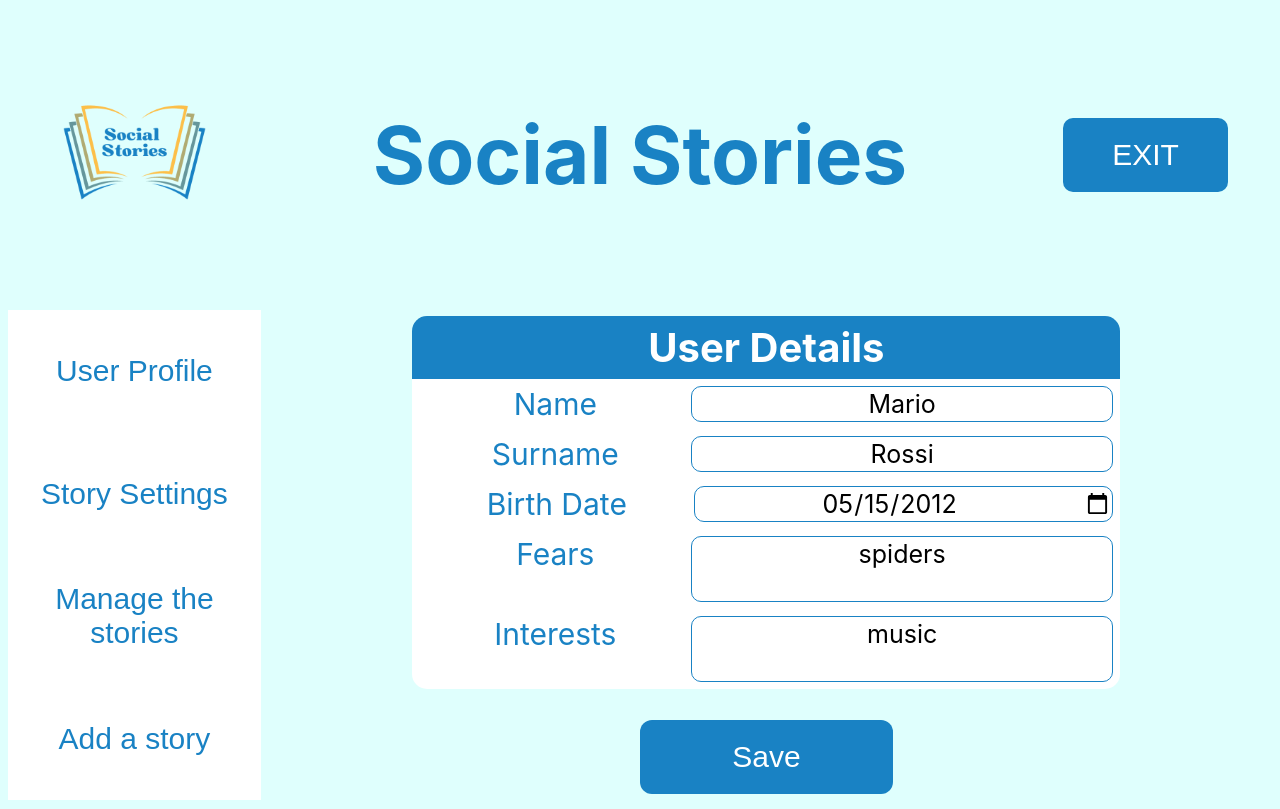
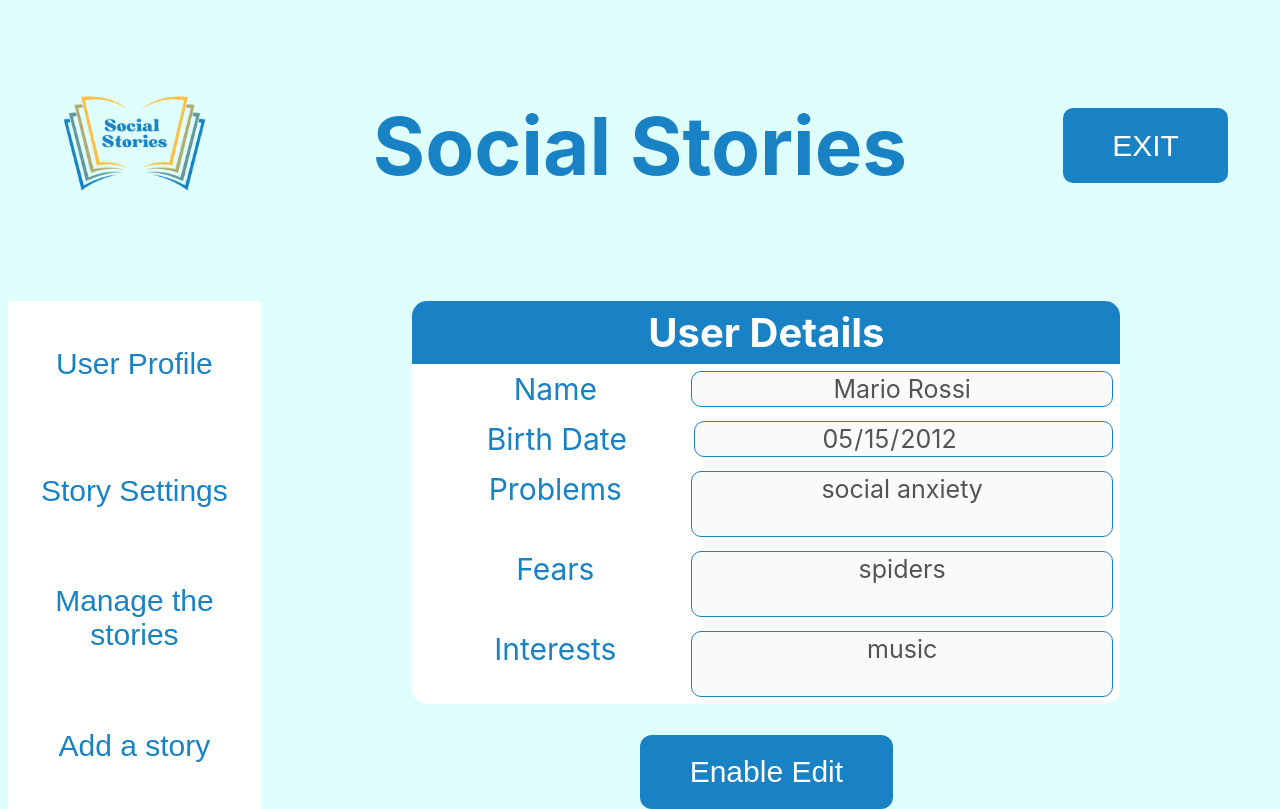
Before and after one commit to lele1001/AUI-SocialStories, a React (Vite) app: page /user-profile in a window 1280 px wide. Built offline with nearby package versions, Linux system fonts and the light colour scheme.

Commit message:
added chatGPT prompt

```diff
--- a/src/client/_root/pages/UserProfile.tsx
+++ b/src/client/_root/pages/UserProfile.tsx
@@ -3,10 +3,11 @@ import SideBar from "@/client/components/shared/SideBar";
 import { useEffect, useState } from "react";
 
 const UserProfile = () => {
+    const [editMode, setEditMode] = useState(false);
     const [user, setUser] = useState({
         name: "",
-        surname: "",
         birthDate: "",
+        problems: "",
         fears: "",
         interests: "",
     });
@@ -18,13 +19,17 @@ const UserProfile = () => {
         });
     };
 
+    const toggleEditMode = () => {
+        setEditMode((prevEditMode) => !prevEditMode);
+    };
+
     async function handleSubmit(e: any) {
         e.preventDefault();
 
         if (
             !user.name ||
-            !user.surname ||
             !user.birthDate ||
+            !user.problems ||
             !user.fears ||
             !user.interests
         ) {
@@ -44,6 +49,7 @@ const UserProfile = () => {
             if (response.ok) {
                 console.log('User information saved successfully');
                 alert("User information saved successfully");
+                setEditMode(false);
             } else {
                 console.error('Failed to save user information');
             }
@@ -77,17 +83,7 @@ const UserProfile = () => {
                             placeholder="Name"
                             value={user.name}
                             onChange={handleInputChange}
-                        />
-                    </div>
-                    <div className='sett-row'>
-                        <label className='sett-col'>Surname</label>
-                        <input
-                            className="user-col"
-                            type='text'
-                            name='surname'
-                            placeholder="Surname"
-                            value={user.surname}
-                            onChange={handleInputChange}
+                            disabled={!editMode}
                         />
                     </div>
                     <div className='sett-row'>
@@ -98,6 +94,18 @@ const UserProfile = () => {
                             name='birthDate'
                             value={user.birthDate}
                             onChange={handleInputChange}
+                            disabled={!editMode}
+                        />
+                    </div>
+                    <div className='sett-row'>
+                        <label className='sett-col'>Problems</label>
+                        <textarea
+                            className="user-col"
+                            name='problems'
+                            placeholder="anxiety, depression, etc."
+                            value={user.problems}
+                            onChange={handleInputChange}
+                            disabled={!editMode}
                         />
                     </div>
                     <div className='sett-row'>
@@ -105,9 +113,10 @@ const UserProfile = () => {
                         <textarea
                             className="user-col"
                             name='fears'
-                            placeholder="Fears"
+                            placeholder="spiders, heights, etc."
                             value={user.fears}
                             onChange={handleInputChange}
+                            disabled={!editMode}
                         />
                     </div>
                     <div className='sett-row'>
@@ -115,14 +124,24 @@ const UserProfile = () => {
                         <textarea
                             className="user-col"
                             name='interests'
-                            placeholder="Interests"
+                            placeholder="music, sports, etc."
                             value={user.interests}
                             onChange={handleInputChange}
+                            disabled={!editMode}
                         />
                     </div>
                 </div>
 
-                <Button className="save-button" type="submit">Save</Button>
+                <div style={{gap: 20, display: "flex", width: "100%", justifyContent: "center"}}>
+                    <Button className="save-button" onClick={toggleEditMode}>
+                        {editMode ? 'Cancel' : 'Enable Edit'}
+                    </Button>
+                    {editMode && (
+                        <Button className="save-button" type="submit">
+                            Save
+                        </Button>
+                    )}
+                </div>
             </form>
         </section>
     );
--- a/src/client/_root/pages/UserSettings.tsx
+++ b/src/client/_root/pages/UserSettings.tsx
@@ -3,10 +3,11 @@ import { Button } from '@/client/components/ui/button';
 import { useState, useEffect } from 'react';
 
 const UserSettings = () => {
+    const [editMode, setEditMode] = useState(false);
     const [userSettings, setUserSettings] = useState({
-        Text: '',
-        Images: '',
-        Speech: '',
+        text: '',
+        img: '',
+        speech: '',
     });
 
     const handleInputChange = (e: any) => {
@@ -14,6 +15,10 @@ const UserSettings = () => {
             ...userSettings,
             [e.target.name]: e.target.value,
         });
+    };
+
+    const toggleEditMode = () => {
+        setEditMode((prevEditMode) => !prevEditMode);
     };
 
     async function handleSubmit(e: any) {
@@ -31,6 +36,7 @@ const UserSettings = () => {
             if (response.ok) {
                 console.log('User settings saved successfully');
                 alert('User settings saved successfully');
+                setEditMode(false);
             } else {
                 console.error('Failed to save user settings');
             }
@@ -58,48 +64,55 @@ const UserSettings = () => {
                     <div className='sett-title'>Story Settings</div>
                     <div className='sett-row'>
                         <label className='sett-col'>Text</label>
+                        {editMode &&
                             <div className='sett-col'>
                             <input
                                 type='radio'
                                 name='text'
                                 value='YES'
                                 onChange={handleInputChange}
-                                defaultChecked={userSettings.Text == 'YES'}
                             />YES
                             </div>
+                       }
+                       {editMode &&
                             <div className='sett-col'>
                                 <input
                                     type='radio'
                                     name='text'
                                     value='NO'
                                     onChange={handleInputChange}
-                                defaultChecked={userSettings.Text == 'NO'}
                                 />NO
                             </div>
+                       }
+                       {!editMode && <label className='user-col'>{userSettings.text}</label>}
                     </div>
                     <div className='sett-row'>
                         <label className='sett-col'>Images</label>
+                        {editMode &&
                             <div className='sett-col'>
                                 <input
                                     type='radio'
                                     name='img'
                                     value='YES'
                                     onChange={handleInputChange}
-                                defaultChecked={userSettings.Images == 'YES'}
                                 />YES
                             </div>
+                        }
+                        {editMode &&
                             <div className='sett-col'>
                                 <input
                                     type='radio'
                                     name='img'
                                     value='NO'
                                     onChange={handleInputChange}
-                                defaultChecked={userSettings.Images == 'NO'}
                                 />NO
                             </div>
+                        }
+                        {!editMode && <label className='user-col'>{userSettings.img}</label>}
                     </div>
                     <div className='sett-row'>
                         <label className='sett-col'>Speech</label>
+                        {editMode &&
                             <div className='sett-col'>
                                 <input
                                     type='radio'
@@ -107,9 +120,10 @@ const UserSettings = () => {
                                     value='YES'
                                     disabled={true}
                                     onChange={handleInputChange}
-                                defaultChecked={userSettings.Speech == 'YES'}
                                 />YES
                             </div>
+                        }
+                        {editMode &&
                             <div className='sett-col'>
                                 <input
                                     type='radio'
@@ -117,13 +131,23 @@ const UserSettings = () => {
                                     value='NO'
                                     disabled={true}
                                     onChange={handleInputChange}
-                                defaultChecked={userSettings.Speech == 'NO'}
                                 />NO
                             </div>
+                        }
+                        {!editMode && <label className='user-col'>{userSettings.speech}</label>}
                     </div>
                 </div>
 
-                <Button className="save-button" type="submit">Save</Button>
+                <div style={{ gap: 20, display: "flex", width: "100%", justifyContent: "center" }}>
+                    <Button className="save-button" onClick={toggleEditMode}>
+                        {editMode ? 'Cancel' : 'Enable Edit'}
+                    </Button>
+                    {editMode && (
+                        <Button className="save-button" type="submit">
+                            Save
+                        </Button>
+                    )}
+                </div>
             </form>
         </section>
     );
--- a/src/client/_root/pages/UserStories.tsx
+++ b/src/client/_root/pages/UserStories.tsx
@@ -56,7 +56,7 @@ const UserStories = () => {
         <table className="sett-table">
           <thead>
             <tr>
-              <th className="sett-title" colSpan={3}>Your Stories</th>
+              <th className="sett-title" colSpan={2}>Your Stories</th>
             </tr>
           </thead>
           <tbody>
--- a/src/server/initial_prompt.json
+++ b/src/server/initial_prompt.json
@@ -1,11 +1,11 @@
 {
 	"first": {
 		"role": "user",
-		"content": "I want you to generate an appropriate social story, that should teach something based on age and scenario. I will give you the profile of the person that reads the story and the scenario, and I want you to generate the story when I type “START”. Here are the rules:\n 1. I want to generate images for our story with DALL.E so along the story you should give me indicated image descriptions that need to be fed to DALL.E to get the images of our story. I will give you rules for DALL.E in next prompt.\n 2. Each text part must contain more than 25 but less than 70 words.\n 3. The format of the whole story should be similar to example below:\n Image 1: [prompt for image 1] in Toy Story style \n Part 1: [part of story related to image 1]. \n Use this format for next images and parts and replace the brackets with appropriate text (the “in Toy Story style” will remain the same in all images)\n 4.You will give the whole story (multiple images and parts, minumum 3, maximum 5) to me in one prompt after I type “START”"
+		"content": "I want you to generate an appropriate social story based on age and scenario. I will give you a character profile, scenario, lesson, likes and dislikes. I want you to generate the story when I type “START”. Here are the rules: \n 1. I want to generate images for our story with DALL.E so along the story you should give me indicated image descriptions that need to be fed to DALL.E to get the images of our story. I will give you rules for DALL.E in next prompt.\n 2. Each text part must contain 25 to 70 words and the overall story must be between 2 to 5 parts.\n 3. The format of the whole story should be similar to example below:\n Image 1: [prompt for image 1] in simplified Toy Story style \n Part 1: [part of story related to image 1]. \n Use this format for next images and parts and replace the brackets with appropriate text (the “in simplilified Toy Story style” will remain the same in all images)\n 4.The wording of the story must be simple since the social story targets people with neurodivergent disorders.\n 5.The story must use the given scenario to teach the given lesson\n 6.You will give the whole story (multiple images and parts) to me in one prompt after I type “START”\n 7. Incorporate the given likes into the story if the scenario allows it and ensure dislikes are not involved in the story."
 	},
 
 	"second": {
 		"role": "user",
-		"content": "Here are rules of image prompt:\n 1. If there is a need to mention a interaction between the main character and an object (example: main character sitting on a wooden chair) just give the description of the object without the character. (example: an empty old wooden chair)\n 2. Side characters (any character beside the main one) can only be mentioned in one image."
+		"content": "Here are rules of image prompt:\n 1. Keep any mention of the main character out of images. (this includes name, picture, body parts, reflection in mirror, etc.)\n 2. If there is a need to mention a interaction between the main character and an object (example: main character sitting on a wooden chair) just give the description of the object without the character. (example: an empty old wooden chair)\n 3. Side characters (any character beside the main one) can only be mentioned in one image."
 	}
 }
--- a/src/server/userInfo.json
+++ b/src/server/userInfo.json
@@ -1,8 +1,8 @@
 {
     "user": {
-        "name": "Mario",
-        "surname": "Rossi",
+        "name": "Mario Rossi",
         "birthDate": "2012-05-15",
+        "problems": "social anxiety",
         "fears": "spiders",
         "interests": "music"
     },
```
Also changed, not shown: src/client/_root/pages/Inputs.tsx (+12 -5 lines), src/server/stories.json (+11 -6 lines), 1 other file (tests, documents, lock files or other folders). Lines whose indentation alone changed are shown as unchanged.
